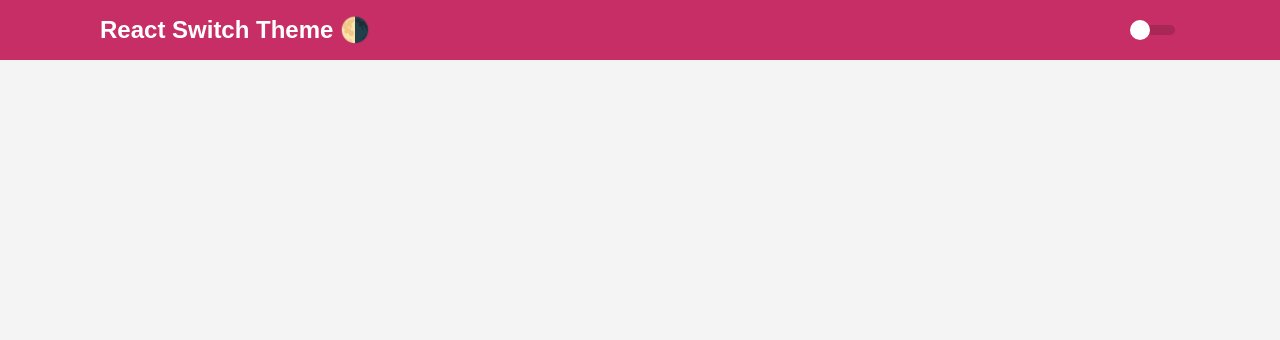
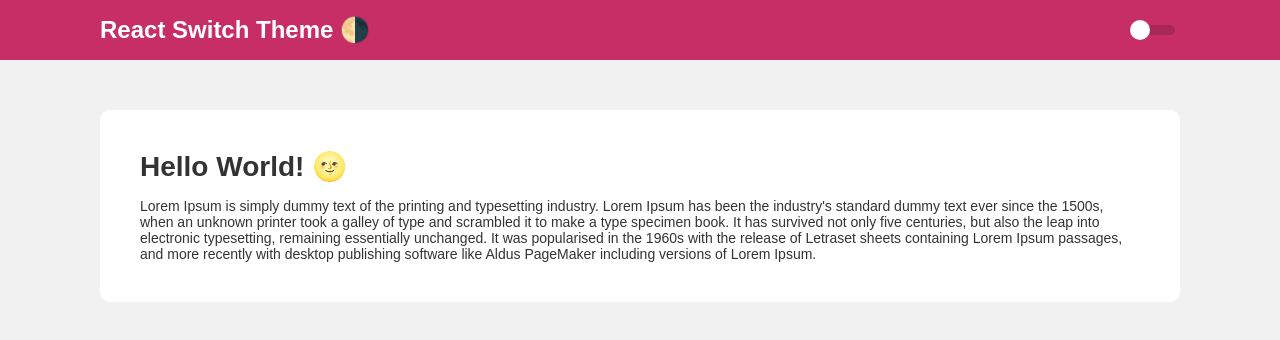
Before and after one commit to matheusTA/react-theme-switch, a React (Create React App) app: page / in a window 1280 px wide. Shown: the top 340 px of the page. Built offline with nearby package versions, Linux system fonts and the light colour scheme.

Commit message:
Create component card

```diff
--- a/src/App.tsx
+++ b/src/App.tsx
@@ -7,6 +7,7 @@
 import dark from "./styles/themes/dark";
 
 import Header from "./components/Header";
+import Card from "./components/Card";
 
 import { LIGHT } from "./constants/theme";
 import { THEME } from "./constants/localStorage";
@@ -22,6 +23,7 @@
       <div className="App">
         <GlobalStyle />
         <Header toggleTheme={toggleTheme} />
+        <Card />
       </div>
     </ThemeProvider>
   );
--- /dev/null
+++ b/src/components/Card/index.tsx
@@ -0,0 +1,42 @@
+import React, { useContext } from "react";
+import { ThemeContext } from "styled-components";
+
+import { Container } from "./styles";
+import { DARK } from "../../constants/theme";
+
+const Card: React.FC = () => {
+  const { title } = useContext(ThemeContext);
+
+  return (
+    <Container>
+      <h1>
+        Hello World!
+        {title === DARK ? (
+          <span role="img" aria-label="ovelha">
+            {" "}
+            🌚
+          </span>
+        ) : (
+          <span role="img" aria-label="ovelha">
+            {" "}
+            🌝
+          </span>
+        )}
+      </h1>
+
+      <p>
+        Lorem Ipsum is simply dummy text of the printing and typesetting
+        industry. Lorem Ipsum has been the industry's standard dummy text ever
+        since the 1500s, when an unknown printer took a galley of type and
+        scrambled it to make a type specimen book. It has survived not only five
+        centuries, but also the leap into electronic typesetting, remaining
+        essentially unchanged. It was popularised in the 1960s with the release
+        of Letraset sheets containing Lorem Ipsum passages, and more recently
+        with desktop publishing software like Aldus PageMaker including versions
+        of Lorem Ipsum.
+      </p>
+    </Container>
+  );
+};
+
+export default Card;
--- /dev/null
+++ b/src/components/Card/styles.ts
@@ -0,0 +1,12 @@
+import styled from "styled-components";
+
+export const Container = styled.div`
+  margin: 0 100px;
+  padding: 40px;
+  background: ${(props) => props.theme.colors.background_secundary};
+  border-radius: 10px;
+
+  h1 {
+    margin-bottom: 15px;
+  }
+`;
--- a/src/styles/themes/light.ts
+++ b/src/styles/themes/light.ts
@@ -7,7 +7,7 @@
     primary: "#c62e65",
     secundary: "#d63af9",
 
-    background_primary: "#f4f4f4",
+    background_primary: "#f1f1f1",
     background_secundary: "#fff",
     text: "#333",
   },
```
